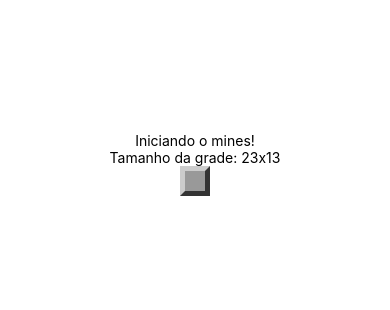
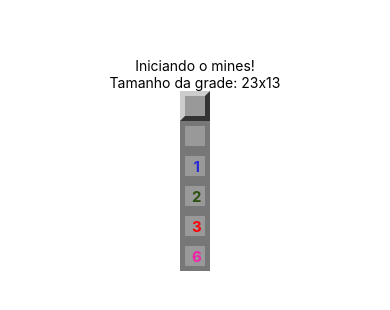
Before and after one commit to ricoroma-coder/campo_minado_react_native, a React Native app: screen / in a window 390 px wide. Shown: the part 258-568 px from the top of the page. Built offline with nearby package versions, Linux system fonts and the light colour scheme.

Commit message:
Tratando estilos do componente Field.js

```diff
--- a/App.js
+++ b/App.js
@@ -13,6 +13,11 @@
        </Text>
 
        <Field />
+       <Field opened />
+       <Field opened nearMines={1} />
+       <Field opened nearMines={2} />
+       <Field opened nearMines={3} />
+       <Field opened nearMines={6} />
     </View>
   );
 }
--- a/src/components/Field.js
+++ b/src/components/Field.js
@@ -2,13 +2,24 @@
 import { View, Text, StyleSheet } from 'react-native'
 import params from '../params'
 
-export default props => {
+export default ({ mined, opened, nearMines }) => {
     const styleField = [styles.field]
+    if (opened) styleField.push(styles.opened)
     if (styleField.length === 1) styleField.push(styles.regular)
+
+    let color = null
+    if (nearMines > 0) {
+        if (nearMines == 1) color = '#2A2BD7'
+        if (nearMines == 2) color = '#2B520F'
+        if (nearMines > 2 && nearMines < 6) color = '#F9060A'
+        if (nearMines >= 6) color = '#F221A9'
+    }
 
     return (
         <View style={styleField}>
-
+            {!mined && opened && nearMines > 0
+            ? <Text style={[styles.label, {color: color}]}> {nearMines}</Text>
+            : false}
         </View>
     )
 }
@@ -25,5 +36,15 @@
         borderTopColor: '#CCC',
         borderRightColor: '#333',
         borderBottomColor: '#333',
+    },
+    opened: {
+        backgroundColor: '#999',
+        borderColor: '#777',
+        alignItems: 'center',
+        justifyContent: 'center',
+    },
+    label: {
+        fontWeight: 'bold',
+        fontSize: params.fontSize,
     }
 })
```
